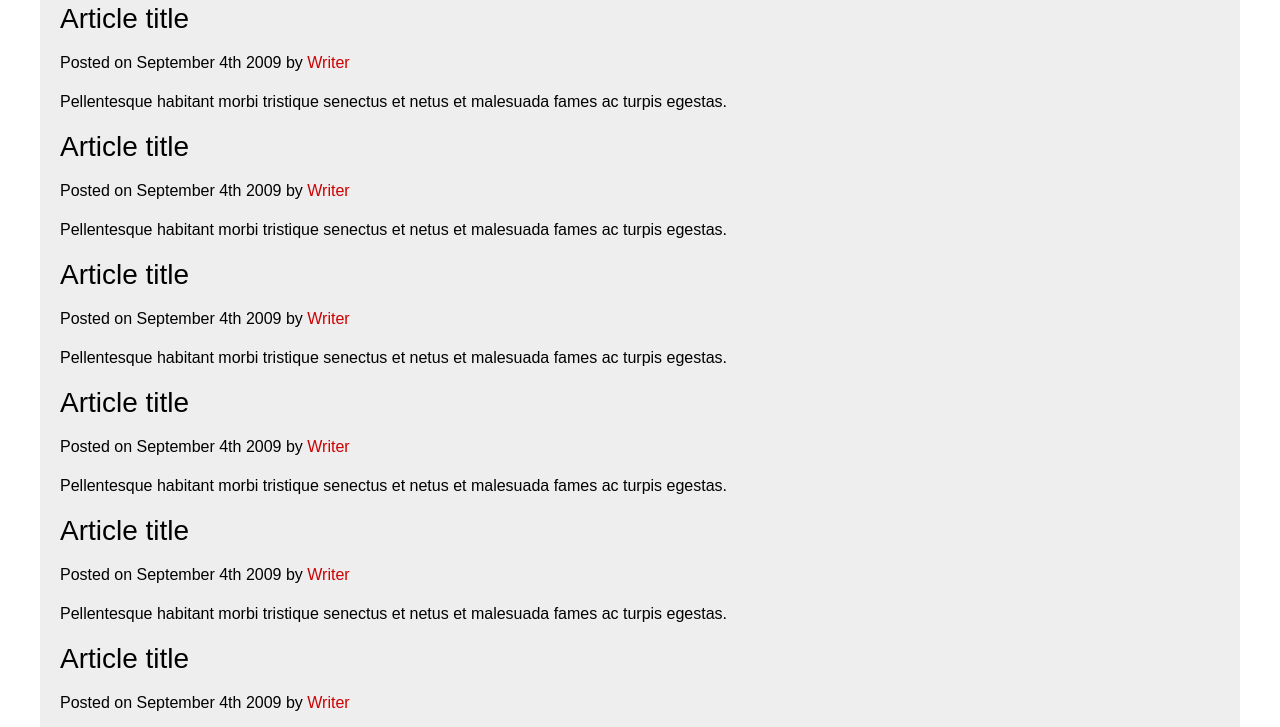
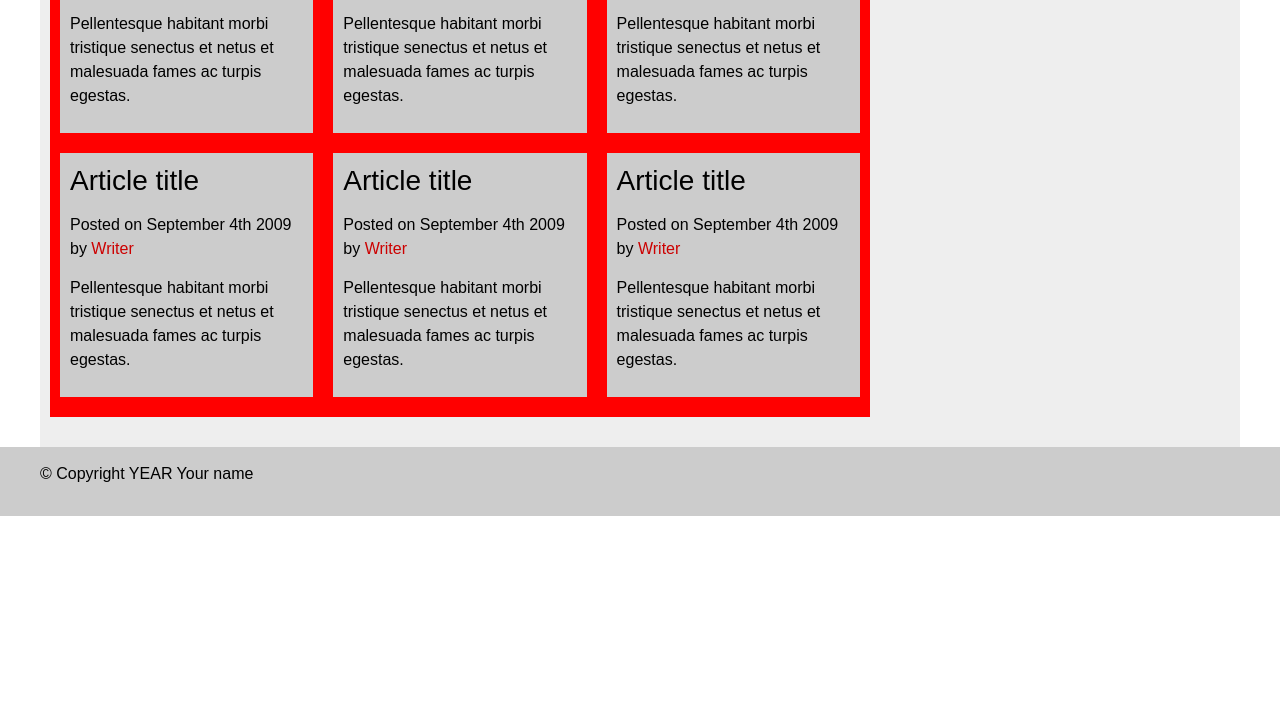
Before and after one commit to chrlvclaudiu/frontend-introduction, a website: page index.html in a window 1280 px wide. Shown: the part 763-1490 px from the top of the page. After the commit the page ends 1279 px from the top, so only its background shows below. Drawn offline with Linux system fonts and the light colour scheme.

Commit message:
Commited latest changes.

```diff
--- a/scss/_post.scss
+++ b/scss/_post.scss
@@ -1,4 +1,35 @@
-a:hover {
-	text-decoration: none;
-	color: pink;
+.view-posts {
+	margin: 0 -10px;
+	@extend %clearfix;
+	background-color: red;
+
+	> .views-row {
+		width: 100%;
+		float: left;
+		padding: 0 10px 20px 10px;
+		box-sizing: border-box;
+
+		@media screen and (min-width: 741px) {
+			width: 33.33%;
+		}
+	}
 }
+
+.article {
+	&.view-mode-teaser {
+		padding: 10px;
+		background: $secondary-color;
+	}
+}
+
+#sidebar {
+	@media screen and (max-width: 740px) {
+		float: none;
+	}
+}
+
+#main {
+	@media screen and (max-width: 740px) {
+		width: 100%;
+	}
+}
```
Also changed, not shown: README.md, css/style.css.
